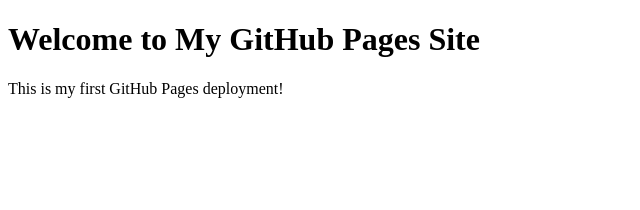
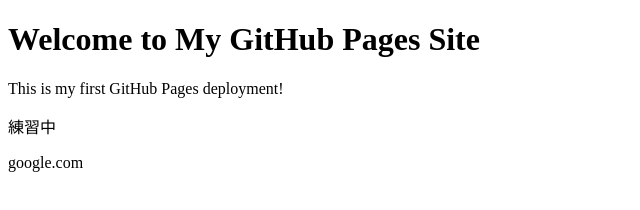
Before and after one commit to cheno911/my-first-web-app, a plain HTML site: page index.html in a window 1280 px wide. Shown: the whole page, without its empty margins (0-640 px from the left). Drawn offline with Linux system fonts and the light colour scheme.

Commit message:
Add files via upload

```diff
--- a/index.html
+++ b/index.html
@@ -8,5 +8,7 @@
 <body>
     <h1>Welcome to My GitHub Pages Site</h1>
     <p>This is my first GitHub Pages deployment!</p>
+    <p>練習中</p>
+    <a>google.com</a>
 </body>
 </html>
```
